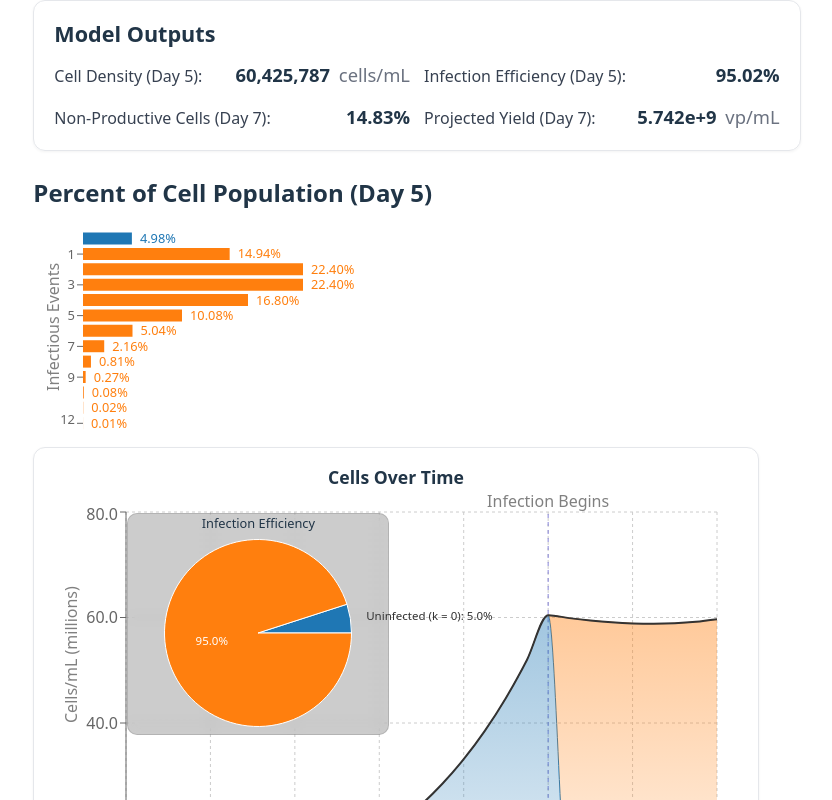
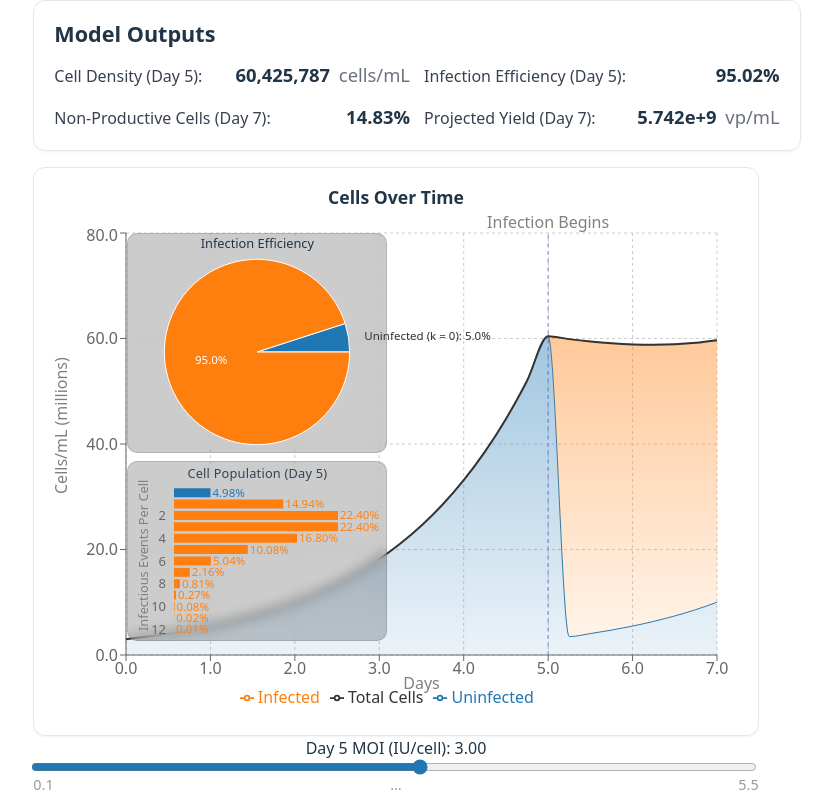
Before and after one commit to HiFiveJazz/Adenovirus-STR-Model, a React (Vite) app in the folder vite-electron-builder/packages/renderer/: page / in a window 1280 px wide. Shown: the top 800 px of the page, without its empty margins (244-1076 px from the left). Built offline with nearby package versions, Linux system fonts and the light colour scheme.

Commit message:
plots are plotting

```diff
--- a/vite-electron-builder/packages/renderer/src/App.css
+++ b/vite-electron-builder/packages/renderer/src/App.css
@@ -1,12 +1,8 @@
 #root {
-  /* max-width: 1280px; */
   margin: 0 auto;
-  /* padding: 2rem; */
-  /* text-align: center; */
 }
-/* Your existing app styles can stay above/below. These are the new bits. */
 
-/* A wrapper that stacks the graph and the overlayed pie chart */
+/* Graph container (unchanged from your setup) */
 .graph-stack {
   position: relative;
   width: 100%;
@@ -14,19 +10,45 @@
   margin-top: 16px;
 }
 
-/* The overlay itself, pinned top-left of the graph area */
-.overlay-pie {
-  /* outline: 1px dashed magenta; */
+/* NEW: a vertical stack of overlay cards, anchored to the plot's top-left */
+.overlay-stack {
   position: absolute;
-  top: 66px;
+  top: 66px;     /* your tuned offsets so it sits in the plot area */
   left: 94px;
   z-index: 3;
+  display: flex;
+  flex-direction: column;
+  gap: 8px;      /* space between pie and demo */
+}
+
+/* Uniform overlay “card” used for both pie and demo */
+.overlay-card {
   width: clamp(160px, 22vw, 260px);
-  height: clamp(120px, 20vw, 220px);
-  pointer-events: auto; /* keep tooltips/hover working */
+  box-sizing: border-box;
+  border-radius: 10px;
 
+  /* frosted glass effect */
   background: color-mix(in oklab, black 20%, transparent);
   backdrop-filter: blur(6px) saturate(1.1);
   border: 1px solid rgba(0,0,0,.12);
-  border-radius: 10px;
+  /* no padding – let inner components manage their own spacing */
 }
+
+/* Heights for each overlay card */
+.overlay-card--pie {
+  height: clamp(120px, 20vw, 220px);
+}
+
+.overlay-card--demo {
+  height: 180px;             /* tweak as you like */
+}
+
+/* Optional: dark mode tweak if you use prefers-color-scheme */
+/*
+@media (prefers-color-scheme: dark) {
+  .overlay-card {
+    background: color-mix(in oklab, black 30%, transparent);
+    border-color: rgba(255,255,255,.08);
+  }
+}
+*/
--- a/vite-electron-builder/packages/renderer/src/App.jsx
+++ b/vite-electron-builder/packages/renderer/src/App.jsx
@@ -1,6 +1,4 @@
 import { useMemo, useState } from 'react'
-import reactLogo from './assets/react.svg'
-import viteLogo from '/vite.svg'
 import './App.css'
 
 import PoissonDemo from './components/Poisson Graph/PoissonDemo'
@@ -10,77 +8,63 @@ import OutputField from './components/Output Fields/OutputField'
 import Graph from './components/Graph/Graph'
 
 export default function App() {
-  // controls
   const [lambda, setLambda] = useState(3)
-  const [doubTime, setDoubTime] = useState(27.7)       // hours
-  const [cellDensity, setCellDensity] = useState(3e6)  // cells/mL (Day 0)
-  const [burstSize, setBurstSize] = useState(100)      // vp/cell (Day 7)
+  const [doubTime, setDoubTime] = useState(27.7)
+  const [cellDensity, setCellDensity] = useState(3e6)
+  const [burstSize, setBurstSize] = useState(100)
 
-  // ⬇️ Use the exact formula you gave for Day 5 Cell Density
   const {
     day5CellDensity,
     infectionEfficiencyDay5,
-    nonProductiveCellsDay7, // fraction 0..1
-    projectedYieldDay7,     // vp/mL
+    nonProductiveCellsDay7,
+    projectedYieldDay7,
   } = useMemo(() => {
-    const INFECTION_HOUR = 120; // hours
-    const FINAL_HOUR = 168;     // hours
+    const INFECTION_HOUR = 120
+    const FINAL_HOUR = 168
 
     const growth = (N0, hours, dt) =>
       (Number.isFinite(N0) && Number.isFinite(hours) && Number.isFinite(dt) && dt > 0)
         ? N0 * Math.pow(2, hours / dt)
-        : NaN;
+        : NaN
 
-    // Day 5 density at infection time
-    const N5 = growth(cellDensity, INFECTION_HOUR, doubTime);
+    const N5 = growth(cellDensity, INFECTION_HOUR, doubTime)
 
-    // Infection efficiency (fraction)
-    const infFrac =
-      (Number.isFinite(lambda) && lambda >= 0) ? 1 - Math.exp(-lambda) : NaN;
-    const uninfFrac =
-      (Number.isFinite(infFrac)) ? (1 - infFrac) : NaN;
+    const infFrac = (Number.isFinite(lambda) && lambda >= 0) ? 1 - Math.exp(-lambda) : NaN
+    const uninfFrac = Number.isFinite(infFrac) ? (1 - infFrac) : NaN
 
-    // Initial infected & uninfected at infection time
-    const initInfCd   = (Number.isFinite(N5) && Number.isFinite(infFrac))   ? N5 * infFrac   : NaN;
-    const initUninfCd = (Number.isFinite(N5) && Number.isFinite(uninfFrac)) ? N5 * uninfFrac : NaN;
+    const initInfCd   = (Number.isFinite(N5) && Number.isFinite(infFrac))   ? N5 * infFrac   : NaN
+    const initUninfCd = (Number.isFinite(N5) && Number.isFinite(uninfFrac)) ? N5 * uninfFrac : NaN
 
-    // Uninfected grow from 120h to 168h; infected assumed not to grow
     const gf = (Number.isFinite(doubTime) && doubTime > 0)
       ? Math.pow(2, (FINAL_HOUR - INFECTION_HOUR) / doubTime)
-      : NaN;
+      : NaN
     const finUninfCd = (Number.isFinite(initUninfCd) && Number.isFinite(gf))
       ? initUninfCd * gf
-      : NaN;
+      : NaN
 
-    // Non-Productive Cells at end of run (fraction)
     const denom = (Number.isFinite(finUninfCd) && Number.isFinite(initInfCd))
       ? (finUninfCd + initInfCd)
-      : NaN;
+      : NaN
     const nonProdFrac = (Number.isFinite(finUninfCd) && Number.isFinite(denom) && denom > 0)
       ? (finUninfCd / denom)
-      : NaN;
+      : NaN
 
-    // Projected Bioreactor Yield (vp/mL)
     const yieldVpPerMl = (Number.isFinite(initInfCd) && Number.isFinite(burstSize))
       ? (initInfCd * burstSize)
-      : NaN;
+      : NaN
 
     return {
       day5CellDensity: N5,
       infectionEfficiencyDay5: infFrac,
-      nonProductiveCellsDay7: nonProdFrac, // fraction 0..1
-      projectedYieldDay7: yieldVpPerMl,    // vp/mL
-    };
-  }, [lambda, doubTime, cellDensity, burstSize]);
+      nonProductiveCellsDay7: nonProdFrac,
+      projectedYieldDay7: yieldVpPerMl,
+    }
+  }, [lambda, doubTime, cellDensity, burstSize])
 
   return (
     <>
-      {/* Controls */}
-      <div style={{ display: 'grid', gap: 12, maxWidth: 720 }}>
-        {/* (Assuming you’ll place your controls here later) */}
-      </div>
+      <div style={{ display: 'grid', gap: 12, maxWidth: 720 }} />
 
-      {/* Outputs */}
       <OutputField
         title="Model Outputs"
         day5CellDensity={day5CellDensity}
@@ -89,10 +73,7 @@ export default function App() {
         projectedYieldDay7={projectedYieldDay7}
       />
 
-      {/* Visuals (driven by λ) */}
-      <PoissonDemo lambda={lambda} defaultX={0} />
-
-      {/* Graph + top-left overlayed pie */}
+      {/* Graph with overlay stack anchored inside the plot */}
       <div className="graph-stack">
         <Graph
           lambda={lambda}
@@ -103,12 +84,24 @@ export default function App() {
           stepHours={6}
         />
 
-        <div className="overlay-pie">
-          <PoissonPieChart
-            lambda={lambda}
-            title="Infection Efficiency"
-            compact
-          />
+        {/* Overlays inside the plot */}
+        <div className="overlay-stack">
+          <div className="overlay-card overlay-card--pie">
+            {/* Tiny title in compact mode lives inside the component */}
+            <PoissonPieChart
+              lambda={lambda}
+              title="Infection Efficiency"
+              compact
+            />
+          </div>
+
+          <div className="overlay-card overlay-card--demo">
+            <PoissonDemo
+              lambda={lambda}
+              defaultX={0}
+              compact
+            />
+          </div>
         </div>
       </div>
 
--- a/vite-electron-builder/packages/renderer/src/components/Graph/Graph.jsx
+++ b/vite-electron-builder/packages/renderer/src/components/Graph/Graph.jsx
@@ -114,7 +114,12 @@ export default function Graph({
             {/* Y axis in millions */}
             <YAxis
               tickFormatter={(v) => (Number.isFinite(v) ? (v / 1_000_000).toFixed(1) : '')}
-              label={{ value: 'Cells/mL (millions)', angle: -90, position: 'insideLeft' }}
+              label={{
+                value: 'Cells/mL (millions)',
+                angle: -90, position: 'insideLeft',
+                dy: 50,
+                dx: -10,
+              }}
             />
 
             <Tooltip
--- a/vite-electron-builder/packages/renderer/src/components/Poisson Graph/CSS/Poisson.css
+++ b/vite-electron-builder/packages/renderer/src/components/Poisson Graph/CSS/Poisson.css
@@ -3,6 +3,15 @@
   --poisson-k0: #1f77b4; /* blue for k = 0 */
   --poisson-kN: #ff7f0e; /* orange for k >= 1 */
   /* Inner padding that used to be BarChart margin: top right bottom left */
+}
+/* Tiny caption used when compact (overlay) */
+.poisson-mini-title {
+  font-size: 0.8rem;
+  font-weight: 300;
+  margin: 2px 0 -10px;
+  text-align: center;
+  letter-spacing: 0.2px;
+  opacity: 0.9;
 }
 
 .poisson-card {
--- a/vite-electron-builder/packages/renderer/src/components/Poisson Graph/PoissonDemo.jsx
+++ b/vite-electron-builder/packages/renderer/src/components/Poisson Graph/PoissonDemo.jsx
@@ -13,7 +13,7 @@ import {
   Cell,
 } from 'recharts'
 
-export default function PoissonDemo({ lambda = 3, defaultX = 0 }) {
+export default function PoissonDemo({ lambda = 3, defaultX = 0, compact = false }) {
   const [x, setX] = useState(defaultX)
 
   const value = useMemo(() => {
@@ -24,7 +24,6 @@ export default function PoissonDemo({ lambda = 3, defaultX = 0 }) {
     return poisson(xi, lam)
   }, [x, lambda])
 
-  // k = 0..12, store percent values (p * 100)
   const dist = useMemo(() => {
     const lam = Number(lambda)
     if (!Number.isFinite(lam) || lam <= 0) return []
@@ -34,90 +33,72 @@ export default function PoissonDemo({ lambda = 3, defaultX = 0 }) {
     }))
   }, [lambda])
 
-  // Colors from CSS variables (styling lives in CSS)
   const k0Color =
-    getComputedStyle(document.documentElement)
-      .getPropertyValue('--poisson-k0')
-      ?.trim() || '#1f77b4'
+    getComputedStyle(document.documentElement).getPropertyValue('--poisson-k0')?.trim() || '#1f77b4'
   const kNColor =
-    getComputedStyle(document.documentElement)
-      .getPropertyValue('--poisson-kN')
-      ?.trim() || '#ff7f0e'
-
-
-  function YAxisTitle({ viewBox }) {
-    const { x, y, height } = viewBox || {};
-    const cx = (x ?? 0) - 36;            // how far left from the axis line
-    const cy = (y ?? 0) + (height ?? 0) / 2; // vertical center of the axis
-    return (
-      <text
-        x={cx}
-        y={cy}
-        transform={`rotate(-90, ${cx}, ${cy})`}
-        textAnchor="middle"
-        dominantBaseline="middle"
-        className="y-axis-title"
-      >
-        Infectious Events
-      </text>
-    );
-  }
+    getComputedStyle(document.documentElement).getPropertyValue('--poisson-kN')?.trim() || '#ff7f0e'
 
   return (
-    <>
-      <h2 className="section-title">Percent of Cell Population (Day 5)</h2>
+    <div className={`poisson-card ${compact ? 'poisson-card--compact' : ''}`}>
+      {/* Title: tiny caption in compact; full h2 otherwise */}
+      {compact ? (
+        <div className="poisson-mini-title">Cell Population (Day 5)</div>
+      ) : (
+        <h2 className="section-title">Cell Population (Day 5)</h2>
+      )}
 
       <div className="poisson-chart">
         <div className="poisson-chart-inner">
-          <ResponsiveContainer>
+          <ResponsiveContainer width="100%" height="100%">
             <BarChart
               data={dist}
               layout="vertical"
-              /* Give the SVG room for the left axis label & right value labels */
-              margin={{ top: 0, right: 30, bottom: 0, left: 0 }}
+              margin={
+                compact
+                  // tighter margins; give a bit of left space for the vertical axis label
+                  ? { top: 2, right: 48, bottom: 50, left: 12 }
+                  : { top: 0, right: 30, bottom: 0, left: 0 }
+              }
             >
               <CartesianGrid horizontal={false} vertical={false} strokeDasharray="3 3" />
-              <XAxis
-                type="number"
-                // tickLine={false}
-                // axisLine={false}
-                // tick = {false}
-                hide
-                domain={[0, 'dataMax']}
-              />
+              <XAxis type="number" hide domain={[0, 'dataMax']} />
               <YAxis
                 type="category"
                 dataKey="k"
-                width={50} /* reserve space for ticks + the rotated label */
-                // tickLine={false}
+                width={compact ? 34 : 50}   // a touch more than before so the label fits
                 axisLine={false}
+                tickLine={false}
+                tick={{ fontSize: compact ? 11 : 13 }}
                 label={{
-                  value: 'Infectious Events',  // shorter label helps in 200px tall charts
+                  value: 'Infectious Events Per Cell',
                   angle: -90,
                   position: 'insideLeft',
-                  offset: 20,                  // pushes text off the axis so it centers nicely
-                  dy: 60,
+                  offset: 8,                 // small offset so it sits nicely
+                  dy: 70,
+                  dx: -5,
+                  style: { fontSize: '0.8rem'},
                 }}
               />
               <Tooltip
                 formatter={(v) => [`${Number(v).toFixed(2)}%`, 'Percent']}
                 labelFormatter={(label) => `k = ${label}`}
               />
-              <Bar dataKey="pPct">
+              <Bar dataKey="pPct" barCategoryGap={compact ? '12%' : '10%'}>
                 {dist.map((entry, i) => (
                   <Cell key={`cell-${i}`} fill={entry.k === 0 ? k0Color : kNColor} />
                 ))}
                 <LabelList
                   dataKey="pPct"
                   position="right"
-                  offset={8} /* nudge the label inside the margin so it doesn't clip */
+                  offset={compact ? 2 : 4}
                   formatter={(v) => `${Number(v).toFixed(2)}%`}
+                  style={{ fontSize: compact ? '0.72rem' : '0.8rem', fontWeight: 300 }}
                 />
               </Bar>
             </BarChart>
           </ResponsiveContainer>
         </div>
       </div>
-    </>
+    </div>
   )
 }
```
